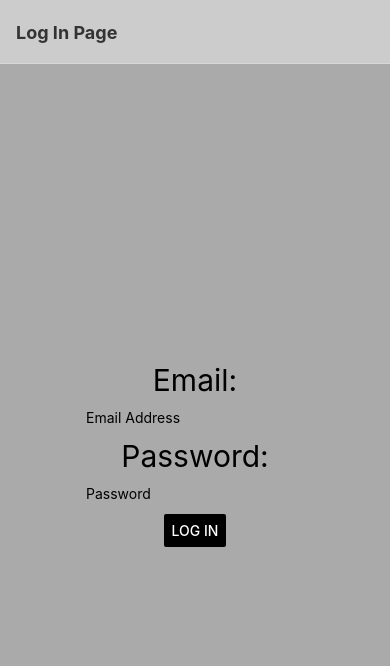
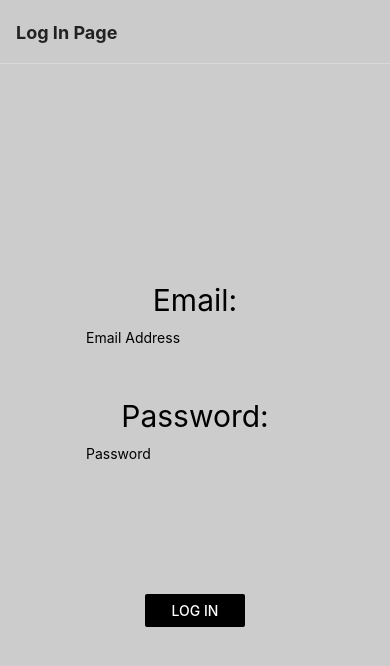
Before and after one commit to JoaoCVerissimo/RN-TODO, a React Native app: screen / in a window 390 px wide. Shown: the top 666 px of the page. Built offline with nearby package versions, Linux system fonts and the light colour scheme.

Commit message:
Redux add todo working and details page style done

```diff
--- a/App.js
+++ b/App.js
@@ -9,6 +9,7 @@
 import React from 'react';
 import LogInPage from "./src/views/login/login";
 import HomeScreen from "./src/views/home/home";
+import Todo from './src/views/todo/todo';
 import { NavigationContainer } from '@react-navigation/native';
 import { createNativeStackNavigator } from '@react-navigation/native-stack';
 
@@ -20,15 +21,16 @@ const App = () => {
       <Stack.Navigator initialRouteName="Auth"
         screenOptions={{
           headerStyle: {
-            backgroundColor: '#ccc',
+            backgroundColor: '#cbcbcb',
           },
-          headerTintColor: '#333',
+          headerTintColor: '#222',
           headerTitleStyle: {
             fontWeight: 'bold',
           },
         }}>
         <Stack.Screen name="Home" component={HomeScreen} />
         <Stack.Screen name="Auth" component={LogInPage} options={{ title: 'Log In Page' }} />
+        <Stack.Screen name="Todo" component={Todo} />
       </Stack.Navigator>
     </NavigationContainer>
   );
--- a/package.json
+++ b/package.json
@@ -18,6 +18,7 @@
     "react-native": "0.66.4",
     "react-native-safe-area-context": "^3.3.2",
     "react-native-screens": "^3.10.1",
+    "react-native-vector-icons": "^9.0.0",
     "react-redux": "^7.2.6",
     "redux": "^4.1.2"
   },
--- /dev/null
+++ b/src/components/footer.js
@@ -0,0 +1,62 @@
+import React from "react";
+import {
+  Text,
+  View,
+  StyleSheet,
+  TouchableOpacity,
+} from 'react-native';
+
+const Footer = ({ onClick, text }) => {
+  return (
+    <View style={styles.container}>
+      <View style={[styles.centerText]}>
+        <View
+          style={styles.below}>
+        </View>
+      </View>
+      <View style={[styles.centerText]}>
+        <TouchableOpacity
+          onPress={onClick}
+          style={styles.roundButton}>
+          <Text style={styles.whiteText}>{text}</Text>
+        </TouchableOpacity>
+      </View>
+    </View>
+  )
+}
+
+const styles = StyleSheet.create({
+  container: {
+    flex: 1,
+    backgroundColor: "#cbcbcb",
+    opacity: 1,
+  },
+  whiteText: {
+    color: "white",
+    fontWeight: "bold",
+  },
+  centerText: {
+    justifyContent: 'center',
+    alignItems: "center",
+  },
+  roundButton: {
+    width: 70,
+    height: 70,
+    justifyContent: 'center',
+    alignItems: 'center',
+    padding: 10,
+    borderRadius: 100,
+    backgroundColor: 'blue',
+    position: "absolute",
+  },
+  below: {
+    width: 100,
+    height: 100,
+    padding: 10,
+    borderRadius: 100,
+    backgroundColor: '#eee',
+    position: "absolute",
+  }
+});
+
+export default Footer;
--- a/src/redux/store.js
+++ b/src/redux/store.js
@@ -1,5 +1,8 @@
 import { configureStore } from '@reduxjs/toolkit';
+import todoReducer from './todoSlice';
 
 export default configureStore({
-  reducer: {},
+  reducer: {
+    todos: todoReducer, // adiciono aqui todos os reducers, neste caso só preciso de um para os TODOs que está no ficheiro todoSlice
+  },
 });
--- a/src/redux/todoSlice.js
+++ b/src/redux/todoSlice.js
@@ -3,17 +3,14 @@ import { createSlice } from '@reduxjs/toolkit';
 export const todoSlice = createSlice({
   name: 'todos',
   initialState: [
-    { id: 1, title: 'todo1', completed: false },
-    { id: 2, title: 'todo2', completed: false },
-    { id: 3, title: 'todo3', completed: true },
-    { id: 4, title: 'todo4', completed: false },
-    { id: 5, title: 'todo5', completed: false },
+    { title: 'todo1', description: "teste here", completed: true },
+    { title: 'tas a ir bem', description: "muito fixe", completed: false },
   ],
   reducers: {
     addTodo: (state, action) => {
       const todo = {
-        id: new Date(),
         title: action.payload.title,
+        description: action.payload.description,
         completed: false,
       };
       state.push(todo);
--- a/src/views/home/home.js
+++ b/src/views/home/home.js
@@ -1,4 +1,4 @@
-import React, { useState, useLayoutEffect } from 'react';
+import React, { useLayoutEffect } from 'react';
 import {
   Button,
   Text,
@@ -7,8 +7,10 @@ import {
   FlatList,
   Pressable,
 } from 'react-native';
-// something@algumacoisa.com
-// algumacoisa123!
+import Footer from "../../components/footer";
+import { useDispatch, useSelector } from 'react-redux';
+import { addTodo } from '../redux/todoSlice';
+
 function HomeScreen({ navigation }) {
   const month = ["January", "February", "March", "April", "May", "June", "July", "August", "September", "October", "November", "December"];
   const week = ["Sun", "Mon", "Tue", "Wed", "Thu", "Fri", "Sat"];
@@ -17,14 +19,9 @@ function HomeScreen({ navigation }) {
   let weekName = week[currentDate.getDay()];
   let monthName = month[currentDate.getMonth()];
 
-  const DATA = [
-    {
-      id: '3ac68afc-c6035-48d3-a4f8-fbd9123aa97f63',
-      title: 'Second Item',
-      description: "something here",
-      completed: false,
-    },
-  ];
+  const dispatch = useDispatch();
+
+  const DATA = useSelector(state => state.todos); // Para ir buscar os dados à store com o nome "todos"
 
   useLayoutEffect(() => {
     navigation.setOptions({
@@ -42,24 +39,26 @@ function HomeScreen({ navigation }) {
   );
 
   const renderItem = ({ item }) => (
-    <Pressable onPress={() => !completed}>
-      <Item title={item.title} description={item.description} />
+    // Aqui vou mudar o estado do completed com um dispatch <Pressable onPress={() => !item.completed}>
+    <Pressable>
+      <Item title={item.title} description={item.description} completed={item.completed} />
     </Pressable>
   );
 
   return (
     <View style={styles.container}>
-      <View style={[styles.mainContainer, styles.centerText]}>
-        <Text style={styles.smallText}>{monthDay}</Text>
-        <Text style={styles.smallText}>{weekName}</Text>
+      <View style={[styles.topContainer, styles.centerText]}>
+        <Text style={styles.title}>{monthDay}</Text>
+        <Text style={styles.title}>{weekName}</Text>
       </View>
-      <View style={styles.bottonContainer}>
+      <View style={[styles.middleContainer]}>
         <FlatList
           data={DATA}
           renderItem={renderItem}
           keyExtractor={item => item.id}
         />
       </View>
+      <Footer onClick={() => navigation.push('Todo')} text={"ADD"} />
     </View>
   );
 }
@@ -68,13 +67,13 @@ const styles = StyleSheet.create({
   container: {
     flex: 1,
   },
-  mainContainer: {
-    flex: 1,
-    backgroundColor: "#ccc",
+  topContainer: {
+    flex: 2,
+    backgroundColor: "#eee",
   },
-  bottonContainer: {
-    flex: 4,
-    flexDirection: "row",
+  middleContainer: {
+    flex: 8,
+    backgroundColor: "#eee",
   },
   centerText: {
     justifyContent: 'center',
@@ -83,10 +82,6 @@ const styles = StyleSheet.create({
   bigText: {
     color: "black",
     fontSize: 30,
-  },
-  smallText: {
-    color: "black",
-    fontSize: 16,
   },
   title: {
     fontSize: 16,
--- a/src/views/login/login.js
+++ b/src/views/login/login.js
@@ -12,11 +12,12 @@ function LogInPage({ navigation, route }) {
   const [password, setPassword] = useState("");
 
   function validate() {
-    console.log(email, password, password.length);
-    (validateEmail(email) && password.length > 8) ?
-      navigation.navigate('Home')
-      :
-      navigation.navigate('Auth');
+    // console.log(email, password, password.length);
+    // (validateEmail(email) && password.length > 8) ?
+    //   navigation.navigate('Home')
+    //   :
+    //   navigation.navigate('Auth');
+    navigation.navigate('Home');
   }
 
   const validateEmail = (email) => email.match(/^(([^<>()[\]\\.,;:\s@\"]+(\.[^<>()[\]\\.,;:\s@\"]+)*)|(\".+\"))@((\[[0-9]{1,3}\.[0-9]{1,3}\.[0-9]{1,3}\.[0-9]{1,3}\])|(([a-zA-Z\-0-9]+\.)+[a-zA-Z]{2,}))$/);
@@ -24,27 +25,33 @@ function LogInPage({ navigation, route }) {
   return (
     <View style={styles.container}>
       <View style={[styles.mainContainer, styles.centerText]}>
+        <View style={[styles.centerText, styles.email]}>
           <Text style={styles.text}>Email:</Text>
           <TextInput
-          style={{ height: 40, borderColor: '#aaa', borderWidth: 1 }}
+            style={{ height: 40, borderColor: '#ccc', borderWidth: 1 }}
             placeholder="Email Address"
             onChangeText={setEmail}
             value={email}
             maxLength={40}
           />
+        </View>
+        <View style={[styles.centerText, styles.password]}>
           <Text style={styles.text}>Password:</Text>
           <TextInput
-          style={{ height: 40, borderColor: '#aaa', borderWidth: 1 }}
+            style={{ height: 40, borderColor: '#ccc', borderWidth: 1 }}
             placeholder="Password"
             onChangeText={setPassword}
             value={password}
             maxLength={20}
           />
+        </View>
+        <View style={styles.backgroundColor}>
           <Button
             title="Log In"
             onPress={validate}
             color="black"
           />
+        </View>
       </View>
     </View>
   );
@@ -56,7 +63,7 @@ const styles = StyleSheet.create({
   },
   mainContainer: {
     flex: 1,
-    backgroundColor: "#aaa",
+    backgroundColor: "#ccc",
   },
   centerText: {
     justifyContent: 'center',
@@ -66,6 +73,17 @@ const styles = StyleSheet.create({
     color: "black",
     fontSize: 30,
   },
+  backgroundColor: {
+    backgroundColor: "#bbb",
+    borderRadius: 30,
+    width: 100,
+  },
+  email: {
+    marginBottom: 40,
+  },
+  password: {
+    marginBottom: 120,
+  }
 });
 
 export default LogInPage;
--- /dev/null
+++ b/src/views/todo/todo.js
@@ -0,0 +1,77 @@
+import React, { useState } from "react";
+import {
+  Text,
+  View,
+  StyleSheet,
+  TextInput,
+} from 'react-native';
+import Footer from "../../components/footer";
+import { useDispatch } from 'react-redux';
+import { addTodo } from '../../redux/todoSlice';
+
+const Todo = ({ navigation }) => {
+  const [title, setTitle] = useState("");
+  const [description, setDescription] = useState("");
+
+  const dispatch = useDispatch();
+
+  const sendingTodo = () => {
+    if (title && description) {
+      dispatch(addTodo({ title, description }));
+      navigation.navigate('Home');
+    }
+  }
+
+  return (
+    <View style={styles.container}>
+      <View style={styles.titleContainer}>
+        <Text style={styles.text}>TITLE</Text>
+        <TextInput
+          style={{ height: 40, borderColor: '#aaa', borderWidth: 1 }}
+          placeholder="Title"
+          onChangeText={setTitle}
+          value={title}
+          maxLength={30}
+        />
+      </View>
+      <View style={styles.descriptionContainer}>
+        <Text style={styles.text}>DESCRIPTION</Text>
+        <TextInput
+          style={{ height: 40, borderColor: '#aaa', borderWidth: 1 }}
+          placeholder="Description"
+          onChangeText={setDescription}
+          value={description}
+          maxLength={300}
+        />
+      </View>
+      <Footer onClick={sendingTodo} text={"Add now"} />
+    </View>
+  )
+}
+
+const styles = StyleSheet.create({
+  container: {
+    flex: 1,
+    backgroundColor: "#eee",
+  },
+  centerText: {
+    alignItems: "center",
+    justifyContent: "center",
+  },
+  titleContainer: {
+    flex: 2,
+    top: 20,
+    marginHorizontal: 20,
+  },
+  descriptionContainer: {
+    flex: 8,
+    top: 20,
+    marginHorizontal: 20,
+  },
+  text: {
+    color: "grey",
+    fontWeight: "bold",
+  }
+});
+
+export default Todo;
```
Also changed, not shown: src/views/home/home.style.js (added), src/views/login/login.style.js (added), src/views/todo/todoDetail.style.js (added), 1 other file (tests, documents, lock files or other folders). Lines whose indentation alone changed are shown as unchanged.
